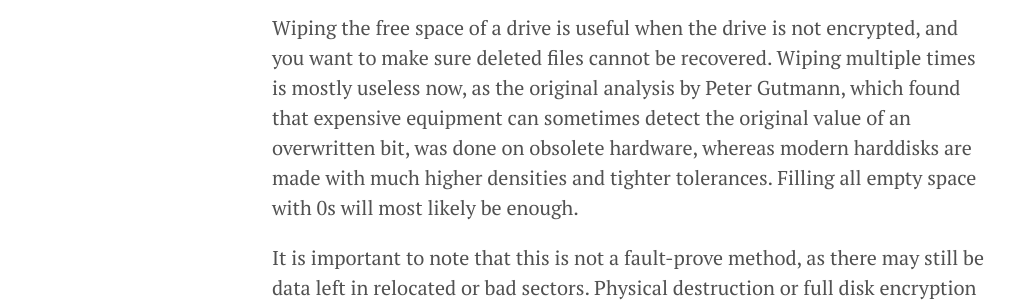
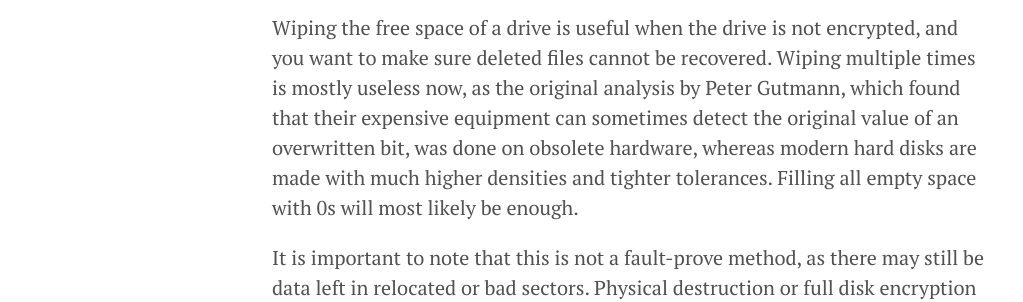
Before and after one commit to chakflying/learning-diary, a Jekyll site: the page built from _posts/2020-05-18-wiping-free-space.md, in a window 1280 px wide. Shown: the part 219-521 px from the top of the page, without its empty margins (8-1031 px from the left). Built offline with Jekyll 4.4.1, drawn with Linux system fonts in a browser that asks for light colours.

Commit message:
Fix wording

```diff
--- a/_posts/2020-05-18-wiping-free-space.md
+++ b/_posts/2020-05-18-wiping-free-space.md
@@ -3,7 +3,7 @@ layout: post
 title: Wiping Free Space
 ---
 
-Wiping the free space of a drive is useful when the drive is not encrypted, and you want to make sure deleted files cannot be recovered. Wiping multiple times is mostly useless now, as the original analysis by Peter Gutmann, which found that expensive equipment can sometimes detect the original value of an overwritten bit, was done on obsolete hardware, whereas modern harddisks are made with much higher densities and tighter tolerances. Filling all empty space with 0s will most likely be enough.
+Wiping the free space of a drive is useful when the drive is not encrypted, and you want to make sure deleted files cannot be recovered. Wiping multiple times is mostly useless now, as the original analysis by Peter Gutmann, which found that their expensive equipment can sometimes detect the original value of an overwritten bit, was done on obsolete hardware, whereas modern hard disks are made with much higher densities and tighter tolerances. Filling all empty space with 0s will most likely be enough.
 
 It is important to note that this is not a fault-prove method, as there may still be data left in relocated or bad sectors. Physical destruction or full disk encryption would be the preferred method for better security.
 
```
